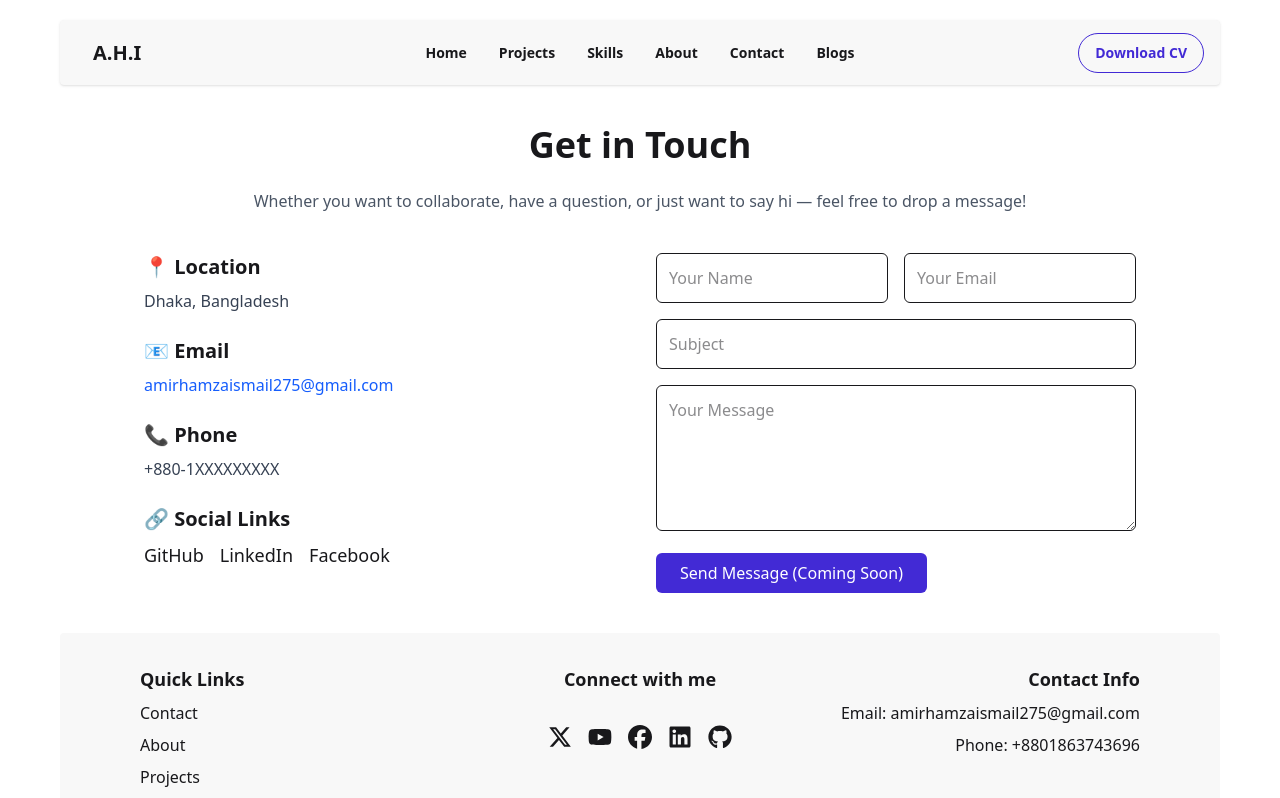
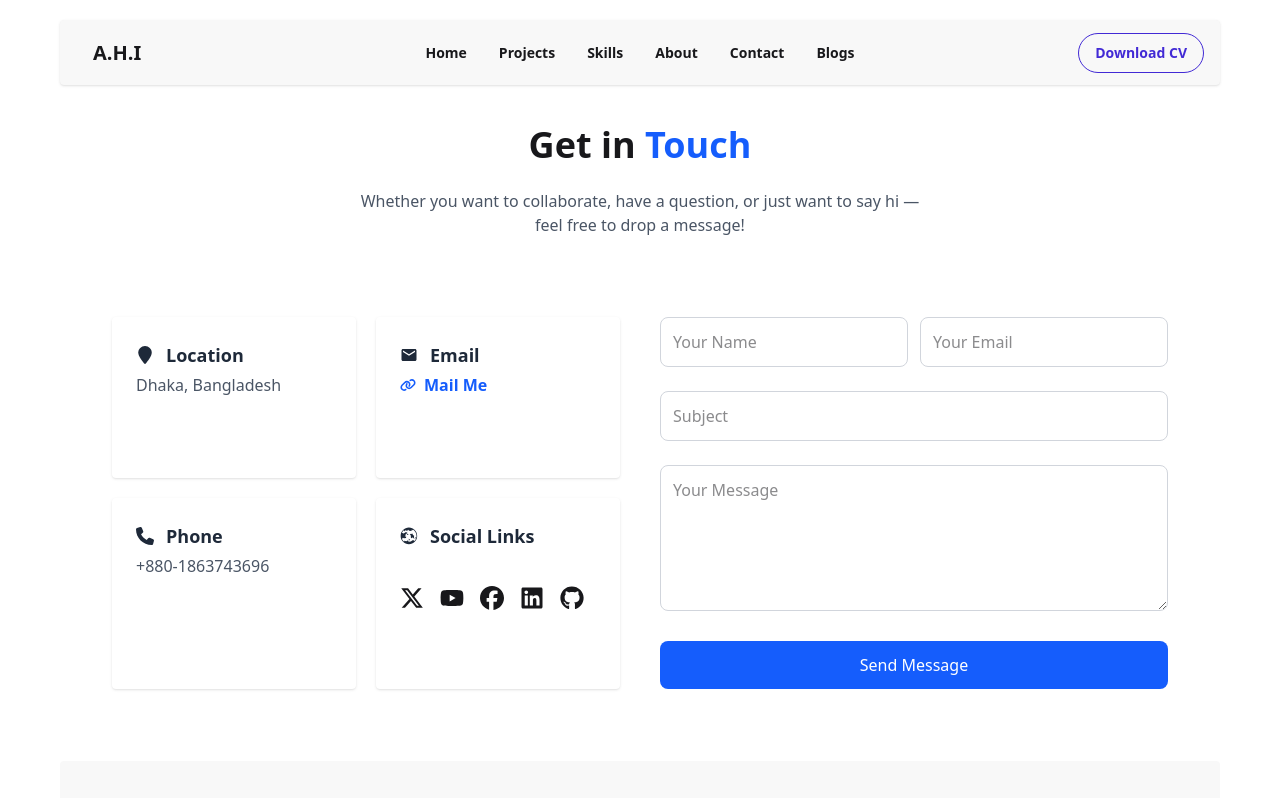
Before and after one commit to smile995/Personal-Profile-Client, a React (Vite) app: page /contact in a window 1280 px wide. Shown: the top 798 px of the page. Built offline with nearby package versions, Linux system fonts and the light colour scheme.

Commit message:
Add some style that make the UI eye-catching

```diff
--- a/package.json
+++ b/package.json
@@ -11,6 +11,7 @@
   },
   "dependencies": {
     "@tailwindcss/vite": "^4.1.11",
+    "lucide-react": "^0.535.0",
     "react": "^19.1.0",
     "react-dom": "^19.1.0",
     "react-icons": "^5.5.0",
--- a/src/Component/Footer/Footer.tsx
+++ b/src/Component/Footer/Footer.tsx
@@ -1,4 +1,5 @@
-import SocialLinnk from "../ReusableComps/SocialLinnk";
+import SocialLink from "../ReusableComps/SocialLink";
+
 
 const Footer = () => {
   return (
@@ -15,14 +16,14 @@ const Footer = () => {
 
         {/* Socials */}
         <div>
-          <SocialLinnk />
+          <SocialLink heading="Social Links" />
         </div>
 
         {/* Contact Info */}
         <div className="flex flex-col items-center md:items-end space-y-2">
           <h2 className="text-lg font-bold">Contact Info</h2>
           <p>
-            Email:{" "}
+            Email:
             <a
               href="mailto:amirhamzaismail275@gmail.com"
               className="link link-hover"
--- a/src/Component/ReusableComps/SocialLinnk.tsx
+++ b/src/Component/ReusableComps/SocialLink.tsx
@@ -6,11 +6,11 @@ import {
   FaYoutube,
 } from "react-icons/fa6";
 
-const SocialLinnk = () => {
+const SocialLink = ({heading}:{heading:string}) => {
   return (
     <div className="flex flex-col items-center space-y-4">
-      <h2 className="text-lg font-bold">Connect with me</h2>
-      <div className="flex gap-4 justify-center mt-4">
+      <h2 className="text-lg font-bold">{heading}</h2>
+      <div className="flex gap-4 mt-4">
         {/* Twitter */}
         <a href="#" target="_blank" aria-label="Twitter">
           <FaXTwitter className="w-6 h-6 hover:text-blue-400 transition-colors duration-200" />
@@ -58,4 +58,4 @@ const SocialLinnk = () => {
   );
 };
 
-export default SocialLinnk;
+export default SocialLink;
--- a/src/Pages/Contact.tsx
+++ b/src/Pages/Contact.tsx
@@ -1,97 +1,117 @@
+import {
+  FaLink,
+  FaLocationPin,
+  FaPhone,
+} from "react-icons/fa6";
+import HeaderTitle from "../Component/ReusableComps/HeaderTitle";
+import SocialLink from "../Component/ReusableComps/SocialLink";
+import { MdEmail } from "react-icons/md";
+import { GiWorld } from "react-icons/gi";
 const Contact = () => {
   return (
-    <div className="max-w-5xl mx-auto px-4 py-10">
-      <h1 className="text-4xl font-bold text-center mb-6">Get in Touch</h1>
-      <p className="text-center text-gray-600 mb-10">
-        Whether you want to collaborate, have a question, or just want to say hi — feel free to drop a message!
-      </p>
+    <div className="max-w-6xl mx-auto px-2 md:px-4 py-10">
+      {/* Title & Subtitle */}
+      <div className="text-center mb-12">
+        <HeaderTitle
+          titleColor="Touch"
+          titleStart="Get in"
+          subTitle="  Whether you want to collaborate, have a question, or just want to say hi —
+          feel free to drop a message!"
+        />
+      </div>
 
-      <div className="grid grid-cols-1 md:grid-cols-2 gap-8">
+      <div className="grid md:grid-cols-2 gap-10 md:p-8 p-3">
         {/* Contact Info */}
-        <div className="space-y-6">
+        <div className="grid md:grid-cols-2 grid-cols-1 gap-5">
+          {/* Location Card */}
+          <div className="shadow-sm rounded md:p-6  flex items-start sm:w-full hover:shadow-md p-2">
             <div>
-            <h2 className="text-xl font-semibold mb-2">📍 Location</h2>
-            <p className="text-gray-700">Dhaka, Bangladesh</p>
+              <h2 className="text-lg flex gap-3 items-center font-semibold text-gray-800 mb-1">
+                <FaLocationPin />
+                Location
+              </h2>
+              <p className="text-gray-600">Dhaka, Bangladesh</p>
             </div>
+          </div>
+
+          {/* Email Card */}
+          <div className="shadow-sm rounded md:p-6  flex items-start sm:w-full hover:shadow-md p-2">
             <div>
-            <h2 className="text-xl font-semibold mb-2">📧 Email</h2>
+              <h2 className="text-lg flex gap-3 items-center font-semibold text-gray-800 mb-1">
+                <MdEmail />
+                Email
+              </h2>
+              <p className="inline-block">
                 <a
                   href="mailto:amirhamzaismail275@gmail.com"
-              className="text-blue-600 hover:underline"
+                  className="hover:underline flex gap-2 items-center text-blue-600 font-bold"
                 >
-              amirhamzaismail275@gmail.com
+                  <FaLink/> Mail Me
                 </a>
+              </p>
             </div>
+          </div>
+
+          {/* Phone Card */}
+          <div className="shadow-sm rounded md:p-6  flex items-start sm:w-full hover:shadow-md p-2">
             <div>
-            <h2 className="text-xl font-semibold mb-2">📞 Phone</h2>
-            <p className="text-gray-700">+880-1XXXXXXXXX</p>
+              <h2 className="text-lg flex gap-3 items-center font-semibold text-gray-800 mb-1">
+                <FaPhone />
+                Phone
+              </h2>
+              <p className="text-gray-600">+880-1863743696</p>
             </div>
+          </div>
+
+          {/* Social Links Card */}
+          <div className="shadow-sm rounded md:p-6  flex items-start sm:w-full hover:shadow-md p-2">
             <div>
-            <h2 className="text-xl font-semibold mb-2">🔗 Social Links</h2>
-            <div className="flex gap-4 text-lg">
-              <a
-                href="https://github.com/your-github-username"
-                target="_blank"
-                rel="noopener noreferrer"
-                className="hover:text-black"
-              >
-                GitHub
-              </a>
-              <a
-                href="https://linkedin.com/in/your-linkedin-username"
-                target="_blank"
-                rel="noopener noreferrer"
-                className="hover:text-blue-700"
-              >
-                LinkedIn
-              </a>
-              <a
-                href="https://facebook.com/your-profile"
-                target="_blank"
-                rel="noopener noreferrer"
-                className="hover:text-blue-600"
-              >
-                Facebook
-              </a>
+              <h2 className="text-lg flex gap-3 items-center font-semibold text-gray-800 mb-1">
+                <GiWorld />
+                Social Links
+              </h2>
+              <div >
+                <SocialLink heading=" " />
+              </div>
             </div>
           </div>
         </div>
 
         {/* Contact Form */}
-        <form className="space-y-4">
-          <div className="grid grid-cols-1 md:grid-cols-2 gap-4">
+        <form className="space-y-6">
+          <div className="grid grid-cols-1 gap-3 md:grid-cols-2 sm:w-full">
             <input
               type="text"
               placeholder="Your Name"
-              className="p-3 border rounded-md w-full"
+              className="p-3 border border-gray-300 rounded-lg focus:ring-2 focus:ring-blue-400 w-full"
               required
             />
             <input
               type="email"
               placeholder="Your Email"
-              className="p-3 border rounded-md w-full"
+              className="p-3 border border-gray-300 rounded-lg focus:ring-2 focus:ring-blue-400 w-full"
               required
             />
           </div>
           <input
             type="text"
             placeholder="Subject"
-            className="p-3 border rounded-md w-full"
+            className="p-3 border border-gray-300 rounded-lg focus:ring-2 focus:ring-blue-400 w-full"
             required
           />
           <textarea
             placeholder="Your Message"
             rows={5}
-            className="p-3 border rounded-md w-full"
+            className="p-3 border border-gray-300 rounded-lg focus:ring-2 focus:ring-blue-400 w-full"
             required
           ></textarea>
           <button
             type="submit"
-            className="bg-primary text-white px-6 py-2 rounded-md hover:bg-primary/80 transition"
+            className="bg-blue-600 text-white p-3 rounded-lg hover:bg-blue-700 w-full "
             disabled
             title="Static only. Backend coming soon!"
           >
-            Send Message (Coming Soon)
+            Send Message
           </button>
         </form>
       </div>
```
Also changed, not shown: 1 other file (tests, documents, lock files or other folders). Lines whose indentation alone changed are shown as unchanged.
